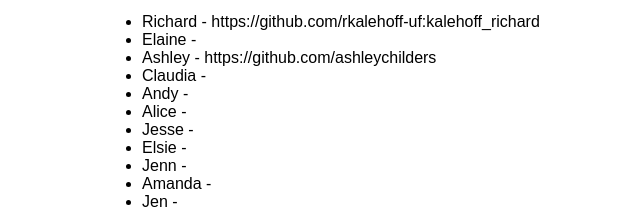
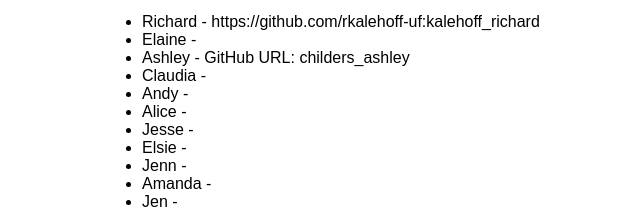
Before and after one commit to swebb1459/student-repos, a plain HTML site: page index.html in a window 1280 px wide. Shown: the part 194-402 px from the top of the page, 26-666 px from the left. Drawn offline with Linux system fonts and the light colour scheme.

Commit message:
Fix github url

```diff
--- a/index.html
+++ b/index.html
@@ -26,7 +26,7 @@
         <ul>
             <li>Richard - https://github.com/rkalehoff-uf:kalehoff_richard</li>
             <li>Elaine - </li>
-            <li>Ashley - https://github.com/ashleychilders</li>
+            <li>Ashley - GitHub URL: childers_ashley</li>
             <li>Claudia - </li>
             <li>Andy - </li>
             <li>Alice - </li>
```
